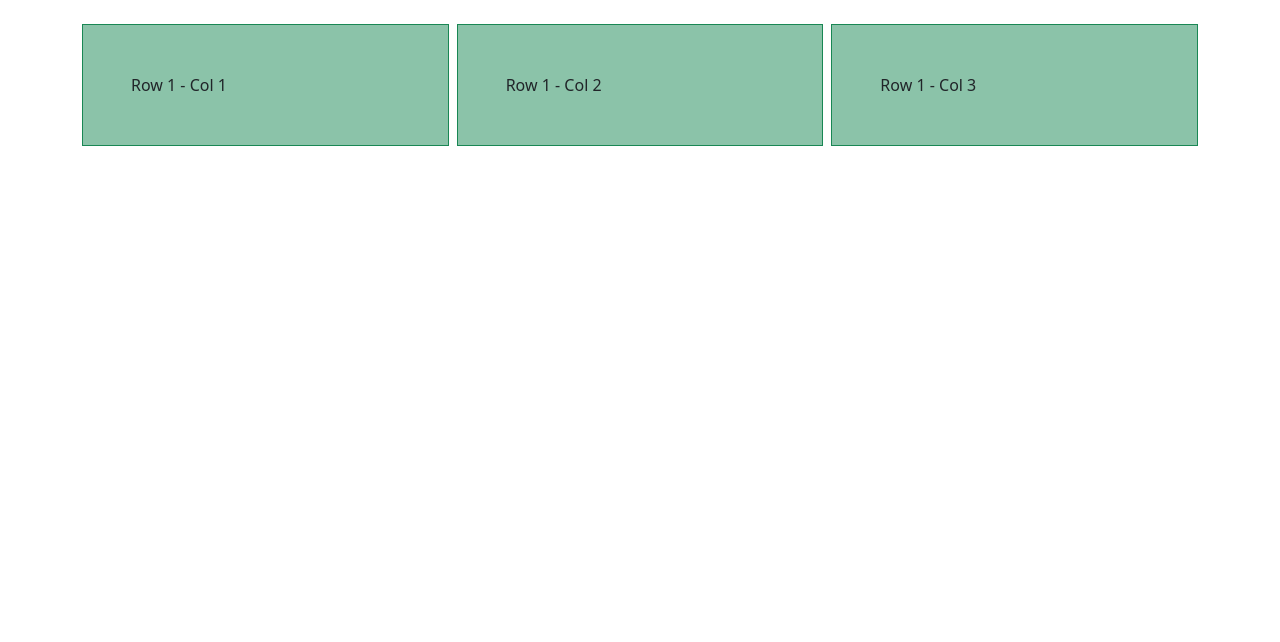
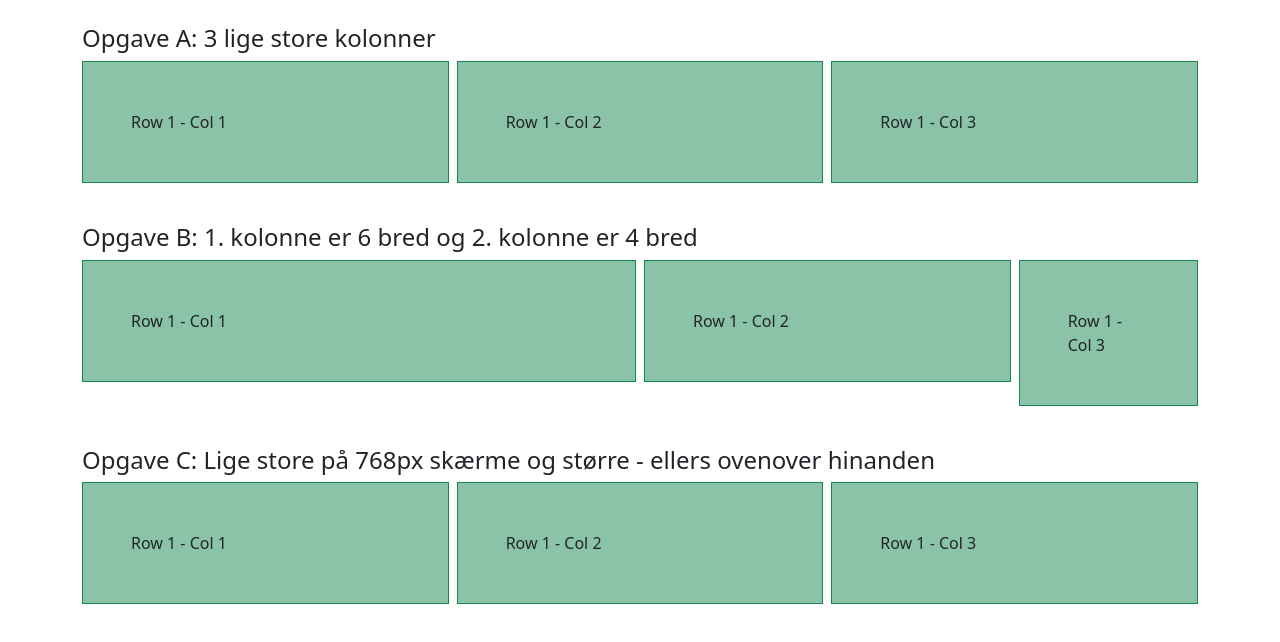
Before and after one commit to NinjaTeknik/Bootstrap, a plain HTML site: page 2 - Bootstrap grid/index.html in a window 1280 px wide. Drawn offline with nearby package versions, Linux system fonts and the light colour scheme.

Commit message:
Added columns

```diff
--- a/2 - Bootstrap grid/index.html
+++ b/2 - Bootstrap grid/index.html
@@ -14,6 +14,7 @@
   </head>
   <body>
     <div class="container-lg my-4">
+      <h4>Opgave A: 3 lige store kolonner</h4>
       <div class="row g-2">
         <div class="col">
           <p class="bg-success border border-success bg-opacity-50 p-5">
@@ -34,6 +35,53 @@
         </div>
       </div>
     </div>
+    <div class="container-lg my-4">
+      <h4>Opgave B: 1. kolonne er 6 bred og 2. kolonne er 4 bred</h4>
+      <div class="row g-2">
+        <div class="col col-6">
+          <p class="bg-success border border-success bg-opacity-50 p-5">
+            Row 1 - Col 1
+          </p>
+        </div>
+
+        <div class="col col-4">
+          <p class="bg-success border border-success bg-opacity-50 p-5">
+            Row 1 - Col 2
+          </p>
+        </div>
+
+        <div class="col">
+          <p class="bg-success border border-success bg-opacity-50 p-5">
+            Row 1 - Col 3
+          </p>
+        </div>
+      </div>
+    </div>
+    <div class="container-lg my-4">
+      <h4>
+        Opgave C: Lige store på 768px skærme og større - ellers ovenover
+        hinanden
+      </h4>
+      <div class="row g-2">
+        <div class="col col-4">
+          <p class="bg-success border border-success bg-opacity-50 p-5">
+            Row 1 - Col 1
+          </p>
+        </div>
+
+        <div class="col col-4">
+          <p class="bg-success border border-success bg-opacity-50 p-5">
+            Row 1 - Col 2
+          </p>
+        </div>
+
+        <div class="col col-4">
+          <p class="bg-success border border-success bg-opacity-50 p-5">
+            Row 1 - Col 3
+          </p>
+        </div>
+      </div>
+    </div>
     <script
       defer
       src="https://cdn.jsdelivr.net/npm/bootstrap@5.3.0-alpha3/dist/js/bootstrap.bundle.min.js"
```
